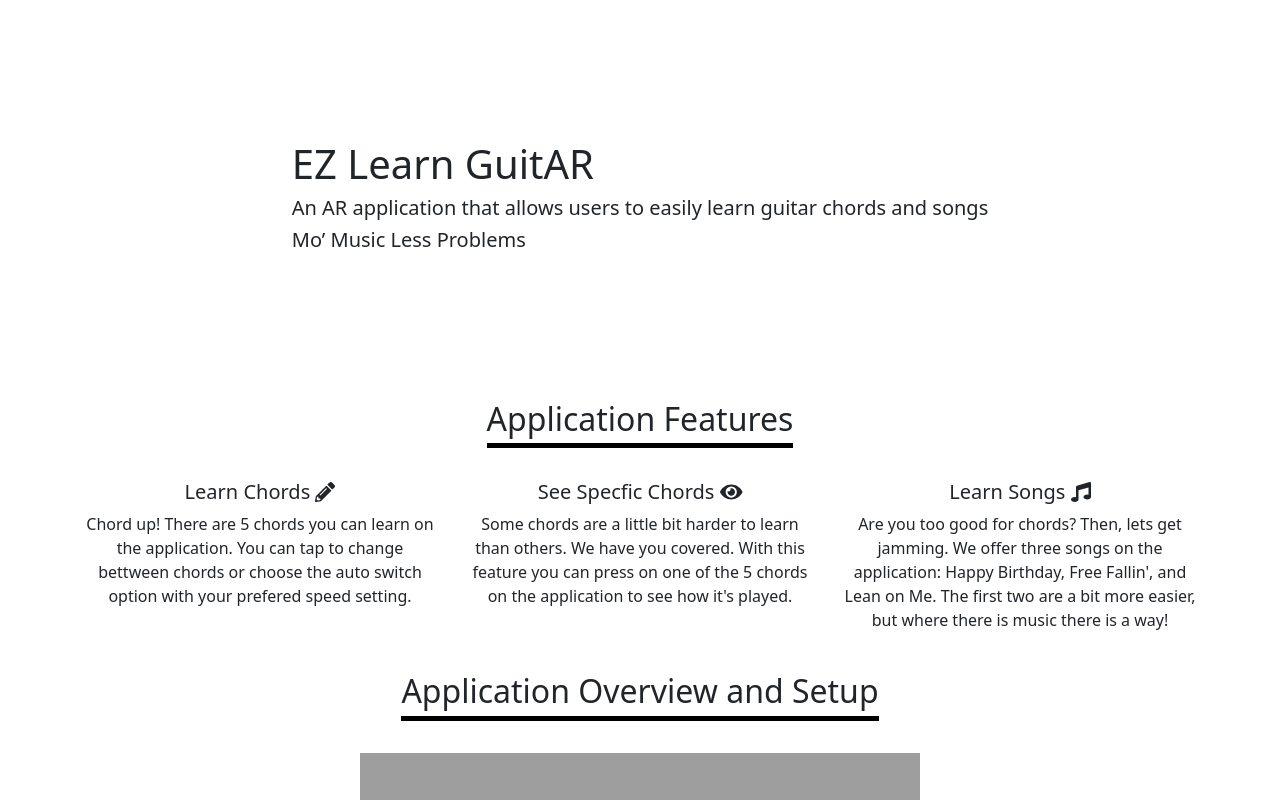
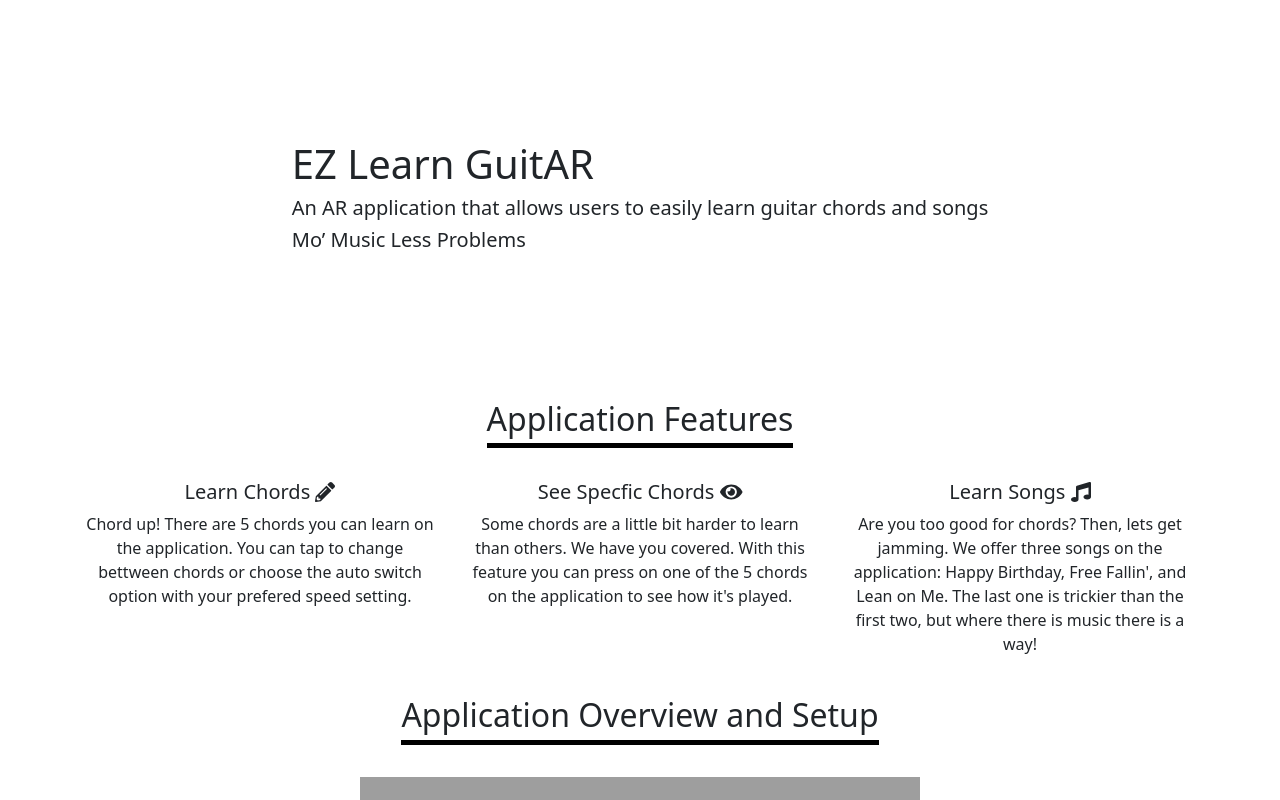
Before and after one commit to abdelk7344/ezlearnguitar, a React (Create React App) app: page / in a window 1280 px wide. Shown: the top 800 px of the page. Built offline with nearby package versions, Linux system fonts and the light colour scheme; grey boxes are pictures that could not be loaded.

Commit message:
Update Features.js

```diff
--- a/src/component/Features.js
+++ b/src/component/Features.js
@@ -18,7 +18,7 @@
                 </Col>
                 <Col>
                     <h5>Learn Songs <FontAwesomeIcon icon={faMusic} /></h5>
-                    <p>Are you too good for chords? Then, lets get jamming. We offer three songs on the application: Happy Birthday, Free Fallin', and Lean on Me. The first two are a bit more easier, but where there is music there is a way!</p>
+                    <p>Are you too good for chords? Then, lets get jamming. We offer three songs on the application: Happy Birthday, Free Fallin', and Lean on Me. The last one is trickier than the first two, but where there is music there is a way!</p>
                 </Col>
             </Row>
         </div>
```
